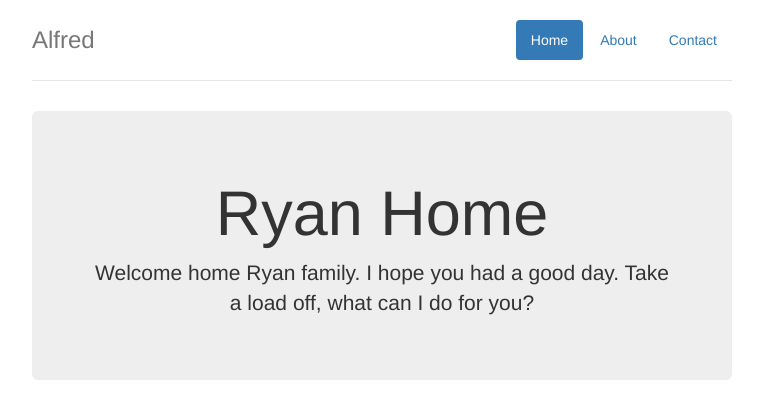
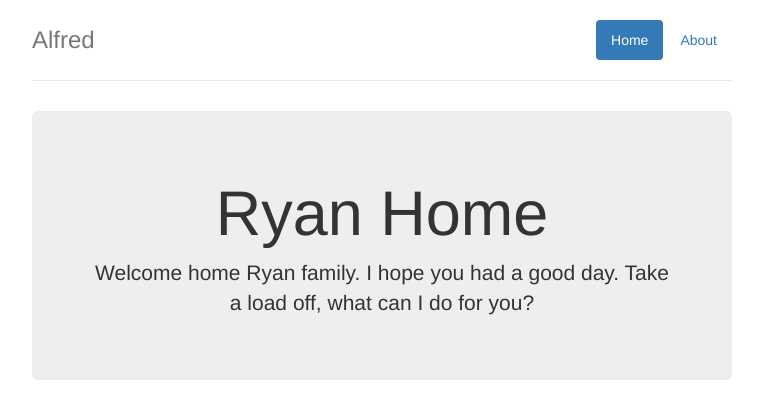
Before and after one commit to lukeryannetnz/alfred, a Django app: template alfredapi/templates/index.html in a window 1280 px wide. Shown: the top 406 px of the page, without its empty margins (258-1021 px from the left). Run offline with Django 3.2, Linux system fonts and the light colour scheme; the template is opened without the code that fills it, so the values that code supplies are empty; some libraries are stand-ins or nearby versions.

Commit message:
Remove contact link in the header

```diff
--- a/alfredapi/templates/index.html
+++ b/alfredapi/templates/index.html
@@ -33,7 +33,6 @@
           <ul class="nav nav-pills pull-right">
             <li role="presentation" class="active"><a href="#">Home</a></li>
             <li role="presentation"><a href="#">About</a></li>
-            <li role="presentation"><a href="#">Contact</a></li>
           </ul>
         </nav>
         <h3 class="text-muted">Alfred</h3>
```
